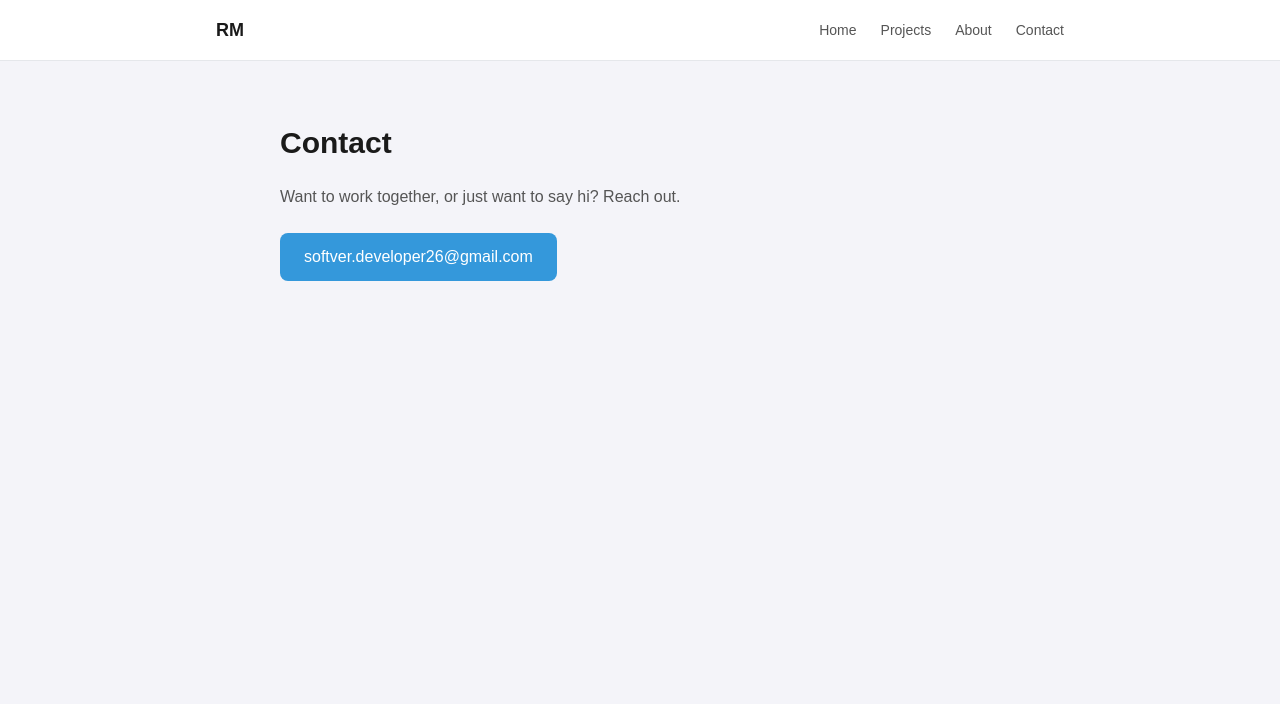
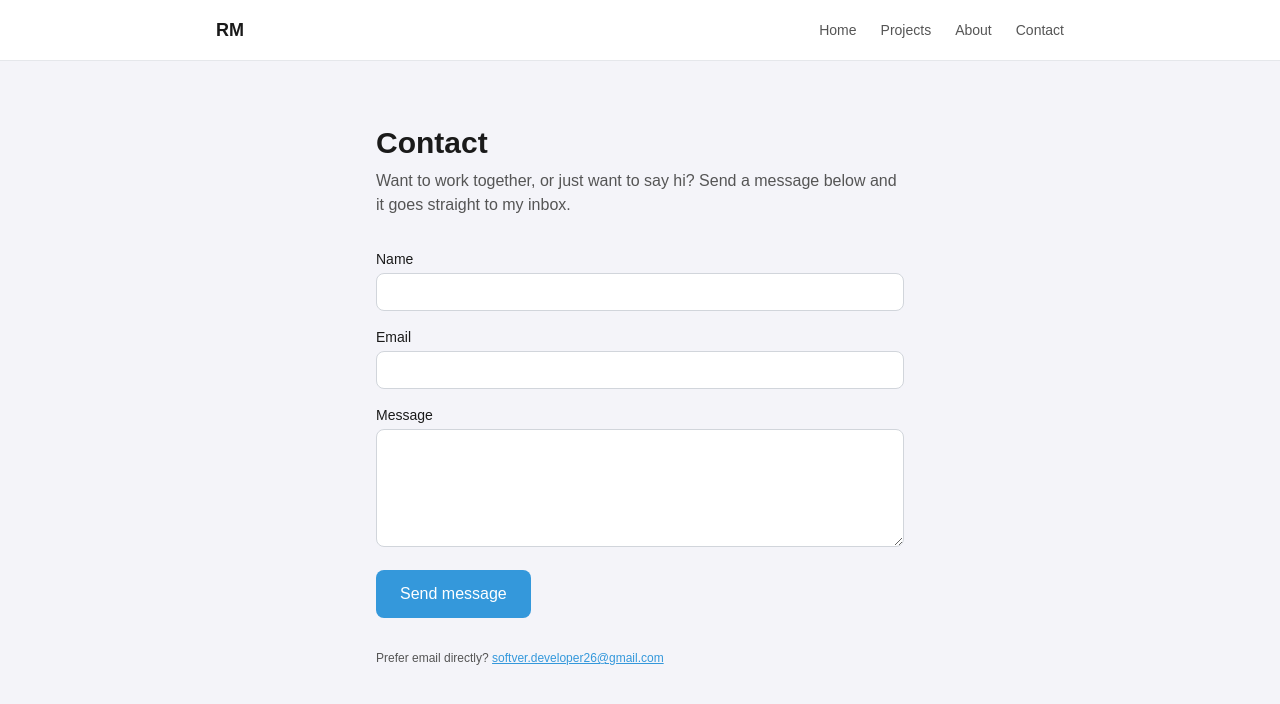
Before and after one commit to DEVRAZER5/portfolio-nextjs, a Next.js app: page /contact in a window 1280 px wide. Shown: the top 704 px of the page. Built offline with nearby package versions, Linux system fonts and the light colour scheme.

Commit message:
Add working contact form with Resend

```diff
--- a/app/about/page.jsx
+++ b/app/about/page.jsx
@@ -4,7 +4,7 @@ export default function AboutPage() {
       <h1 className="text-3xl font-bold text-ink mb-6">About Me</h1>
       <p className="text-muted mb-4">
         I'm RM, a graduate engineer in informatics. I like combining
-        technical and visual work — when I see something that could be
+        technical and visual work. When I see something that could be
         better, I don't wait to be asked.
       </p>
       <p className="text-muted">
--- /dev/null
+++ b/app/api/contact/route.ts
@@ -0,0 +1,59 @@
+import { Resend } from "resend";
+
+const EMAIL_RE = /^[^\s@]+@[^\s@]+\.[^\s@]+$/;
+
+// Where the message actually lands. Change this to your own inbox.
+const TO_EMAIL = "softver.developer26@gmail.com";
+
+export async function POST(req: Request) {
+  try {
+    const { name, email, message } = await req.json();
+
+    // Server-side validation — never trust the client alone, even though
+    // the form already checks this before submitting.
+    if (
+      typeof name !== "string" ||
+      typeof email !== "string" ||
+      typeof message !== "string" ||
+      !name.trim() ||
+      !EMAIL_RE.test(email.trim()) ||
+      message.trim().length < 10
+    ) {
+      return new Response(JSON.stringify({ error: "Invalid input." }), {
+        status: 400,
+        headers: { "Content-Type": "application/json" },
+      });
+    }
+
+    const resend = new Resend(process.env.RESEND_API_KEY);
+
+    const { error } = await resend.emails.send({
+      // Resend's shared test domain — works with no domain setup, sends
+      // straight to the verified account owner's inbox.
+      from: "Portfolio Contact <onboarding@resend.dev>",
+      to: TO_EMAIL,
+      replyTo: email,
+      subject: `New portfolio message from ${name}`,
+      text: `From: ${name} <${email}>\n\n${message}`,
+    });
+
+    if (error) {
+      console.error("Resend error:", error);
+      return new Response(JSON.stringify({ error: "Failed to send." }), {
+        status: 502,
+        headers: { "Content-Type": "application/json" },
+      });
+    }
+
+    return new Response(JSON.stringify({ ok: true }), {
+      status: 200,
+      headers: { "Content-Type": "application/json" },
+    });
+  } catch (err) {
+    console.error("Contact route error:", err);
+    return new Response(JSON.stringify({ error: "Something went wrong." }), {
+      status: 500,
+      headers: { "Content-Type": "application/json" },
+    });
+  }
+}
--- /dev/null
+++ b/app/contact/contact-form.tsx
@@ -0,0 +1,158 @@
+"use client";
+
+import { useState } from "react";
+
+const EMAIL_RE = /^[^\s@]+@[^\s@]+\.[^\s@]+$/;
+
+type Status = "idle" | "submitting" | "success" | "error";
+
+export default function ContactForm() {
+  const [name, setName] = useState("");
+  const [email, setEmail] = useState("");
+  const [message, setMessage] = useState("");
+  const [status, setStatus] = useState<Status>("idle");
+  const [fieldErrors, setFieldErrors] = useState<Record<string, string>>({});
+
+  function validate() {
+    const errors: Record<string, string> = {};
+    if (!name.trim()) errors.name = "Please enter your name.";
+    if (!email.trim()) {
+      errors.email = "Please enter your email.";
+    } else if (!EMAIL_RE.test(email.trim())) {
+      errors.email = "That doesn't look like a valid email.";
+    }
+    if (!message.trim()) errors.message = "Please write a short message.";
+    else if (message.trim().length < 10) {
+      errors.message = "A little more detail helps — at least 10 characters.";
+    }
+    return errors;
+  }
+
+  async function onSubmit(e: React.FormEvent) {
+    e.preventDefault();
+
+    const errors = validate();
+    setFieldErrors(errors);
+    if (Object.keys(errors).length > 0) return;
+
+    setStatus("submitting");
+
+    try {
+      const res = await fetch("/api/contact", {
+        method: "POST",
+        headers: { "Content-Type": "application/json" },
+        body: JSON.stringify({ name, email, message }),
+      });
+
+      if (!res.ok) throw new Error("Request failed");
+
+      setStatus("success");
+      setName("");
+      setEmail("");
+      setMessage("");
+      setFieldErrors({});
+    } catch {
+      setStatus("error");
+    }
+  }
+
+  if (status === "success") {
+    return (
+      <div
+        role="status"
+        className="rounded-2xl border border-green-200 bg-green-50 p-6 text-center"
+      >
+        <p className="font-medium text-green-800 mb-1">Message sent!</p>
+        <p className="text-sm text-green-700 mb-4">
+          Thanks for reaching out. I'll get back to you soon.
+        </p>
+        <button
+          type="button"
+          onClick={() => setStatus("idle")}
+          className="text-sm text-green-700 underline"
+        >
+          Send another message
+        </button>
+      </div>
+    );
+  }
+
+  return (
+    <form onSubmit={onSubmit} className="space-y-4" noValidate>
+      <div>
+        <label htmlFor="name" className="block text-sm font-medium text-ink mb-1">
+          Name
+        </label>
+        <input
+          id="name"
+          type="text"
+          value={name}
+          onChange={(e) => setName(e.target.value)}
+          className="w-full rounded-lg border border-gray-300 px-3 py-2 text-sm focus:outline-none focus:ring-2 focus:ring-accent"
+          aria-invalid={!!fieldErrors.name}
+          aria-describedby={fieldErrors.name ? "name-error" : undefined}
+        />
+        {fieldErrors.name && (
+          <p id="name-error" className="mt-1 text-xs text-red-600">
+            {fieldErrors.name}
+          </p>
+        )}
+      </div>
+
+      <div>
+        <label htmlFor="email" className="block text-sm font-medium text-ink mb-1">
+          Email
+        </label>
+        <input
+          id="email"
+          type="email"
+          value={email}
+          onChange={(e) => setEmail(e.target.value)}
+          className="w-full rounded-lg border border-gray-300 px-3 py-2 text-sm focus:outline-none focus:ring-2 focus:ring-accent"
+          aria-invalid={!!fieldErrors.email}
+          aria-describedby={fieldErrors.email ? "email-error" : undefined}
+        />
+        {fieldErrors.email && (
+          <p id="email-error" className="mt-1 text-xs text-red-600">
+            {fieldErrors.email}
+          </p>
+        )}
+      </div>
+
+      <div>
+        <label htmlFor="message" className="block text-sm font-medium text-ink mb-1">
+          Message
+        </label>
+        <textarea
+          id="message"
+          rows={5}
+          value={message}
+          onChange={(e) => setMessage(e.target.value)}
+          className="w-full rounded-lg border border-gray-300 px-3 py-2 text-sm focus:outline-none focus:ring-2 focus:ring-accent"
+          aria-invalid={!!fieldErrors.message}
+          aria-describedby={fieldErrors.message ? "message-error" : undefined}
+        />
+        {fieldErrors.message && (
+          <p id="message-error" className="mt-1 text-xs text-red-600">
+            {fieldErrors.message}
+          </p>
+        )}
+      </div>
+
+      {status === "error" && (
+        <p role="alert" className="text-sm text-red-600">
+          Something went wrong sending that. Please try again, or email me
+          directly below.
+        </p>
+      )}
+
+      <button
+        type="submit"
+        disabled={status === "submitting"}
+        className="bg-accent text-white px-6 py-3 rounded-lg font-medium hover:opacity-90 disabled:opacity-50"
+      >
+        {status === "submitting" ? "Sending…" : "Send message"}
+      </button>
+    </form>
+  );
+}
--- a/app/contact/page.jsx
+++ b/app/contact/page.jsx
@@ -1,16 +1,22 @@
+import ContactForm from "./contact-form";
+
 export default function ContactPage() {
   return (
-    <section className="max-w-3xl mx-auto px-6 py-16">
-      <h1 className="text-3xl font-bold text-ink mb-6">Contact</h1>
-      <p className="text-muted mb-6">
-        Want to work together, or just want to say hi? Reach out.
+    <section className="max-w-xl mx-auto px-6 py-16">
+      <h1 className="text-3xl font-bold text-ink mb-2">Contact</h1>
+      <p className="text-muted mb-8">
+        Want to work together, or just want to say hi? Send a message below
+         and it goes straight to my inbox.
       </p>
-      <a
-        href="mailto:softver.developer26@gmail.com"
-        className="inline-block bg-accent text-white px-6 py-3 rounded-lg font-medium hover:opacity-90"
-      >
-        softver.developer26@gmail.com
-      </a>
+
+      <ContactForm />
+
+      <p className="text-xs text-muted mt-8">
+        Prefer email directly?{" "}
+        <a href="mailto:softver.developer26@gmail.com" className="text-accent underline">
+          softver.developer26@gmail.com
+        </a>
+      </p>
     </section>
   );
 }
--- a/app/layout.jsx
+++ b/app/layout.jsx
@@ -2,7 +2,7 @@ import "./globals.css";
 import Nav from "./components/Nav";
 
 export const metadata = {
-  title: "Rifet Mehić — Portfolio",
+  title: "RM  Portfolio",
   description: "Frontend AI Engineering portfolio",
 };
 
```
Also changed, not shown: package.json (+11 -9 lines), 2 other files (tests, documents, lock files or other folders).
